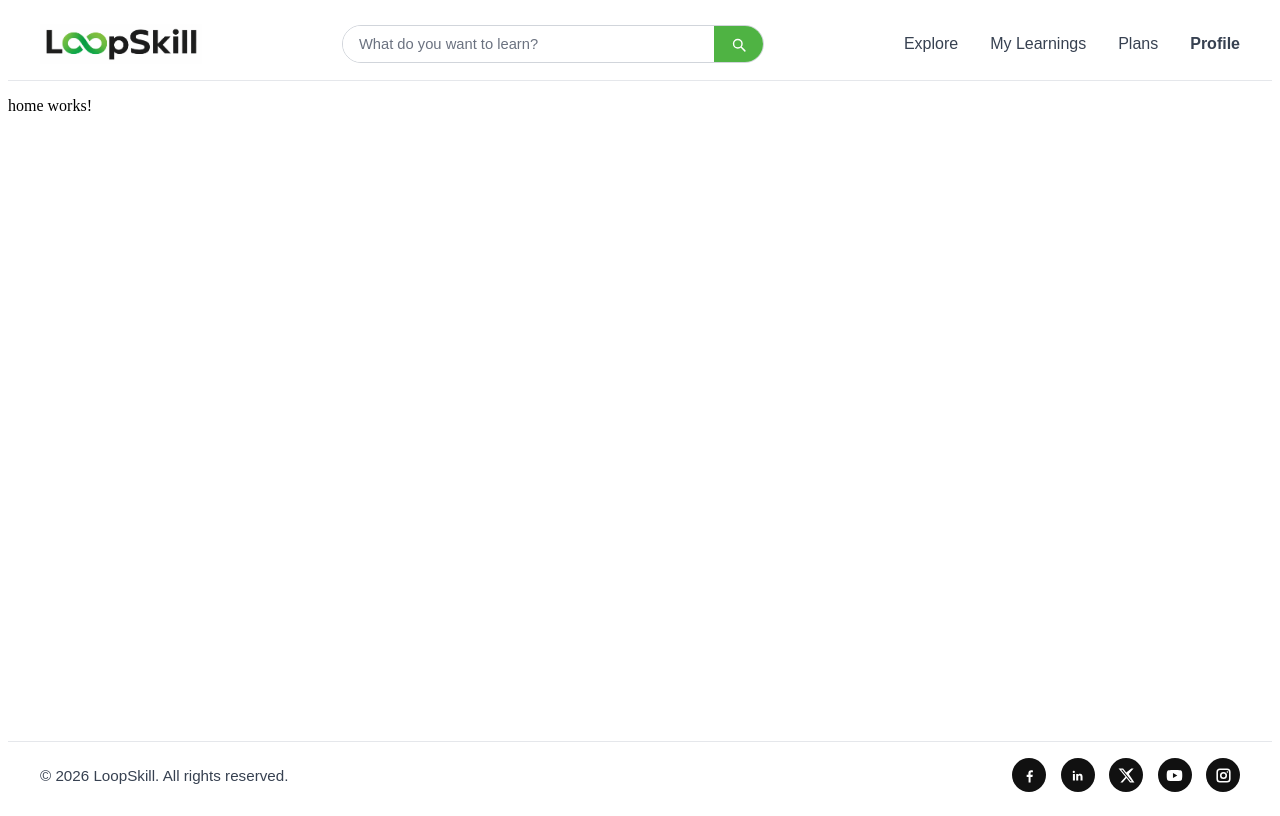
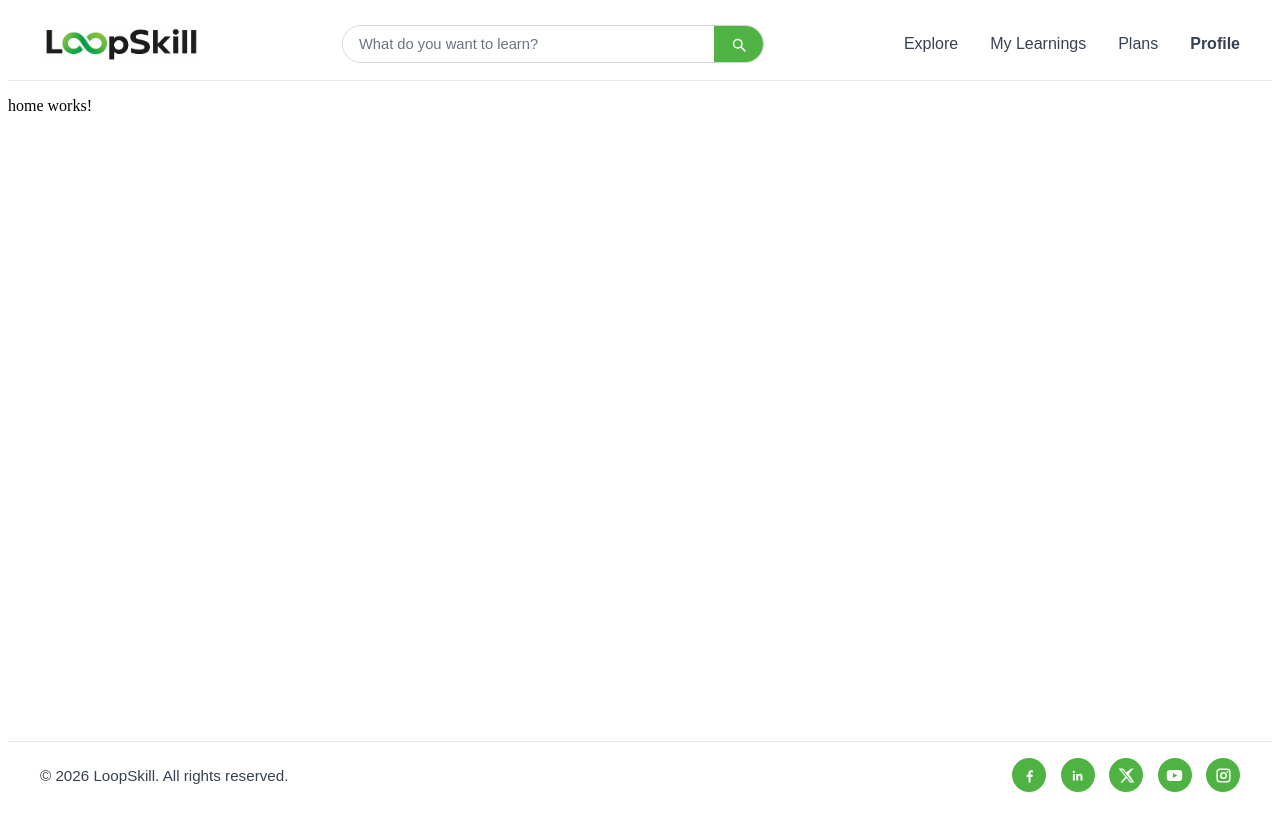
Before and after one commit to PierreLaGuerre/loopskill-mooc-platform, an Angular app in the folder frontend/app/: page / in a window 1280 px wide. Built offline with nearby package versions, Linux system fonts and the light colour scheme.

Commit message:
foote color changed

```diff
--- a/frontend/app/src/app/core/layout/footer/footer.component.scss
+++ b/frontend/app/src/app/core/layout/footer/footer.component.scss
@@ -28,7 +28,7 @@
   width: 34px;
   height: 34px;
   border-radius: 50%;
-  background-color: #111111;
+  background-color: #4FB343;
   color: #ffffff;
   text-decoration: none;
   display: flex;
```
